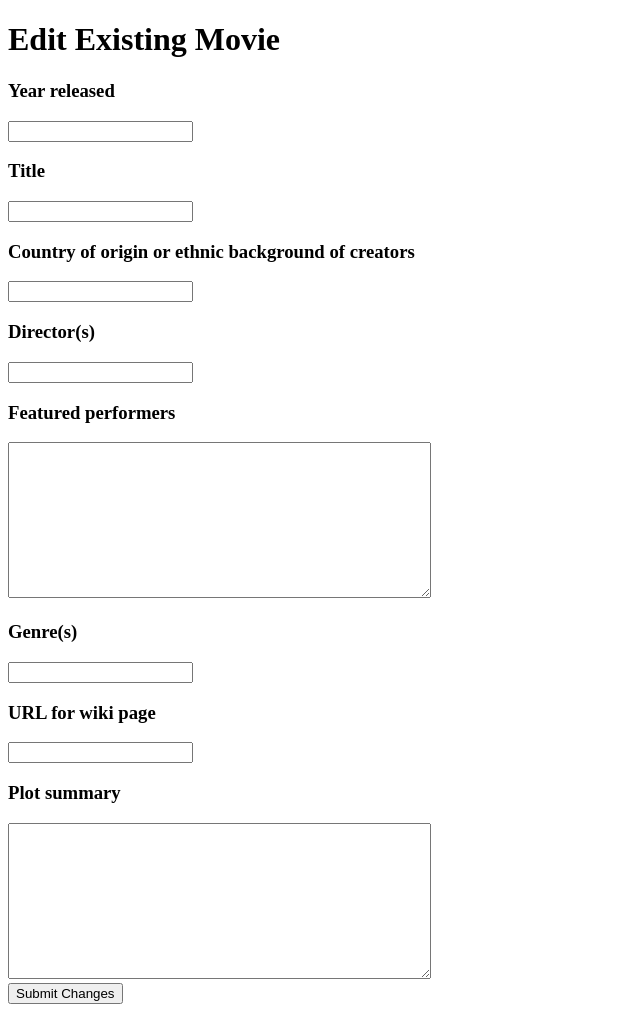
After one commit to jeffmorice/movie-list, a Flask app: template templates/edit-movie.html in a window 1280 px wide. The commit adds this page. Shown: the whole page, without its empty margins (0-640 px from the left). Run offline with Flask 2, Linux system fonts and the light colour scheme; the template is opened without the code that fills it, so the values that code supplies are empty.

Commit message:
Added edit-movie route and edit-movie.html page editing existing movies in database.

```diff
--- a/main.py
+++ b/main.py
@@ -2,7 +2,7 @@
 #     list - add existing movies to a custom list
 #         - display query results to table - check
 #     search - query the model to return matching items
-#     add - add new Movies to the model
+#     add - add new Movies to the model - check
 #     edit - edit existing entries
 #     delete - delete existing entries
 # movies should be stored in a database - check
@@ -107,6 +107,45 @@ def add_movie():
 
     return render_template('add-movie.html')
 
+@app.route('/edit-movie', methods=['POST', 'GET'])
+def edit_movie():
+    if request.method =='POST':
+        # retrieve form data
+        # release_year, title, origin_ethnicity, director, cast, genre, wiki_page, plot
+        movie_id = request.form["movie_id"]
+        release_year = request.form["release_year"]
+        title = request.form["title"]
+        origin_ethnicity = request.form["origin_ethnicity"]
+        director = request.form["director"]
+        cast = request.form["cast"]
+        genre = request.form["genre"]
+        wiki_page = request.form["wiki_page"]
+        plot = request.form["plot"]
+
+        target_movie = Movie.query.filter_by(id=movie_id).first()
+
+        # if performing validation pre-edit, now is the time.
+        # stage
+        target_movie.release_year = release_year
+        target_movie.title = title
+        target_movie.origin_ethnicity = origin_ethnicity
+        target_movie.director = director
+        target_movie.cast = cast
+        target_movie.genre = genre
+        target_movie.wiki_page = wiki_page
+        target_movie.plot = plot
+
+        # commit to database
+        db.session.commit()
+
+        return redirect('/movie?id=' + str(movie_id))
+
+    movie_id = request.args.get('id')
+    movie = Movie.query.filter_by(id=movie_id).first()
+    print(movie.title)
+
+    return render_template('edit-movie.html', movie=movie)
+
 
 # run the app
 if __name__ == "__main__":
--- /dev/null
+++ b/templates/edit-movie.html
@@ -0,0 +1,45 @@
+{% extends 'base.html' %}
+
+    {% block content %}
+    <h1>Edit Existing Movie</h1>
+    <!-- release_year, title, origin_ethnicity, director, cast, genre, wiki_page, plot -->
+    <!-- decide whether or not to validate user input -->
+    <!-- if validating input, make user friendly by preserving user input, passing in as 'value={{input}}' -->
+        <form method='POST' action="/edit-movie">
+          <input type="hidden" name="movie_id" value="{{movie.id}}" />
+          <label> <h3>Year released</h3>
+            <input name="release_year" type="number" value="{{movie.release_year}}" />
+          </label>
+          <br>
+          <label> <h3>Title</h3>
+            <input name="title" type="text" value="{{movie.title}}" />
+          </label>
+          <br>
+          <label> <h3>Country of origin or ethnic background of creators</h3>
+            <input name="origin_ethnicity" type="text" value="{{movie.origin_ethnicity}}" />
+          </label>
+          <br>
+          <label> <h3>Director(s)</h3>
+            <input name="director" type="text" value="{{movie.director}}" />
+          </label>
+          <br>
+          <label> <h3>Featured performers</h3>
+            <textarea name="cast" rows="10" cols="50" >{{movie.cast}}</textarea>
+          </label>
+          <br>
+          <label> <h3>Genre(s)</h3>
+            <input name="genre" type="text" value="{{movie.genre}}" />
+          </label>
+          <br>
+          <label> <h3>URL for wiki page</h3>
+            <input name="wiki_page" type="text" value="{{movie.wiki_page}}" />
+          </label>
+          <br>
+          <label> <h3>Plot summary</h3>
+            <textarea name="plot" rows="10" cols="50" >{{movie.plot}}</textarea>
+          </label>
+          <br>
+          <input type="submit" value="Submit Changes" />
+
+        </form>
+    {% endblock %}
--- a/templates/individual_movie.html
+++ b/templates/individual_movie.html
@@ -13,5 +13,8 @@
         <h3><a href="{{movie.wiki_page}}">Wiki Page</a></h3>
 
         <!-- edit and delete functions should live here, on the individual_movie page -->
+        <br>
+        <br>
+        <a href="/edit-movie?id={{movie.id}}">Edit record for {{movie.title}}</a>
 
   {% endblock %}
```
